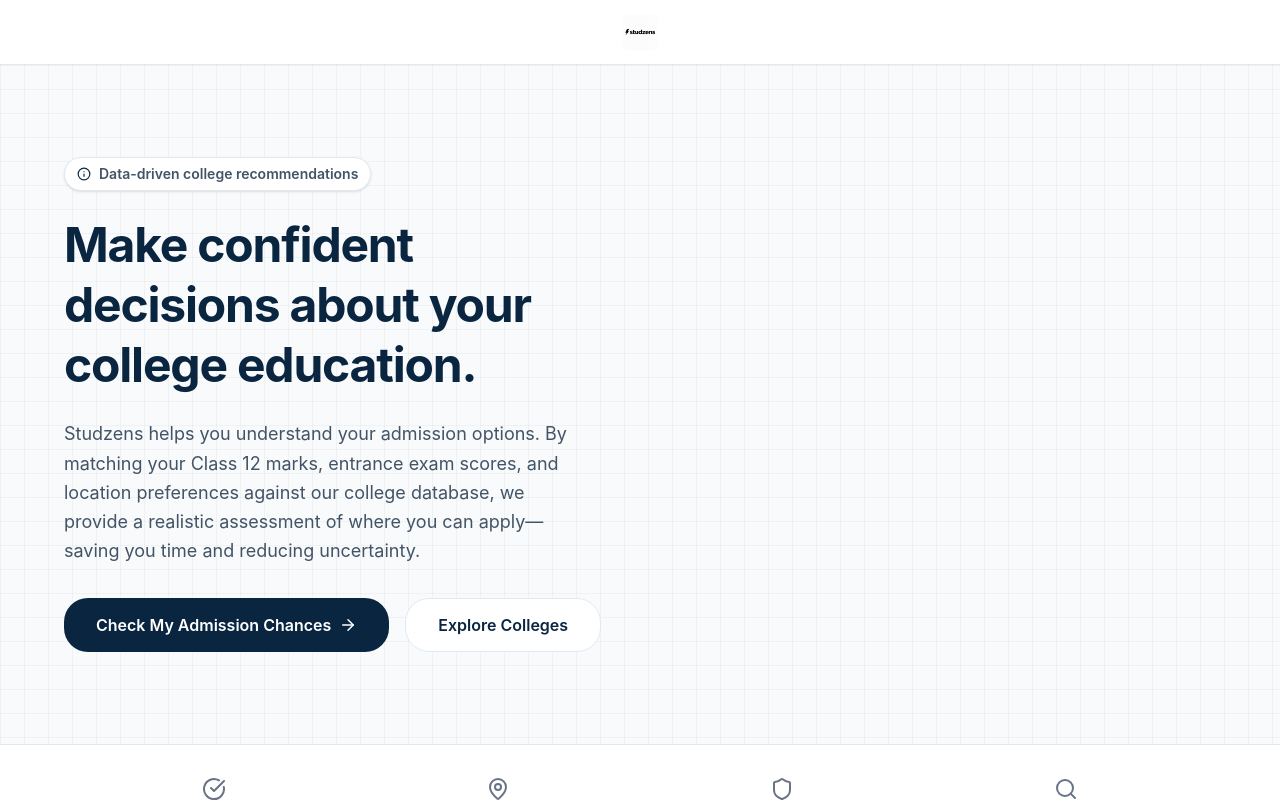
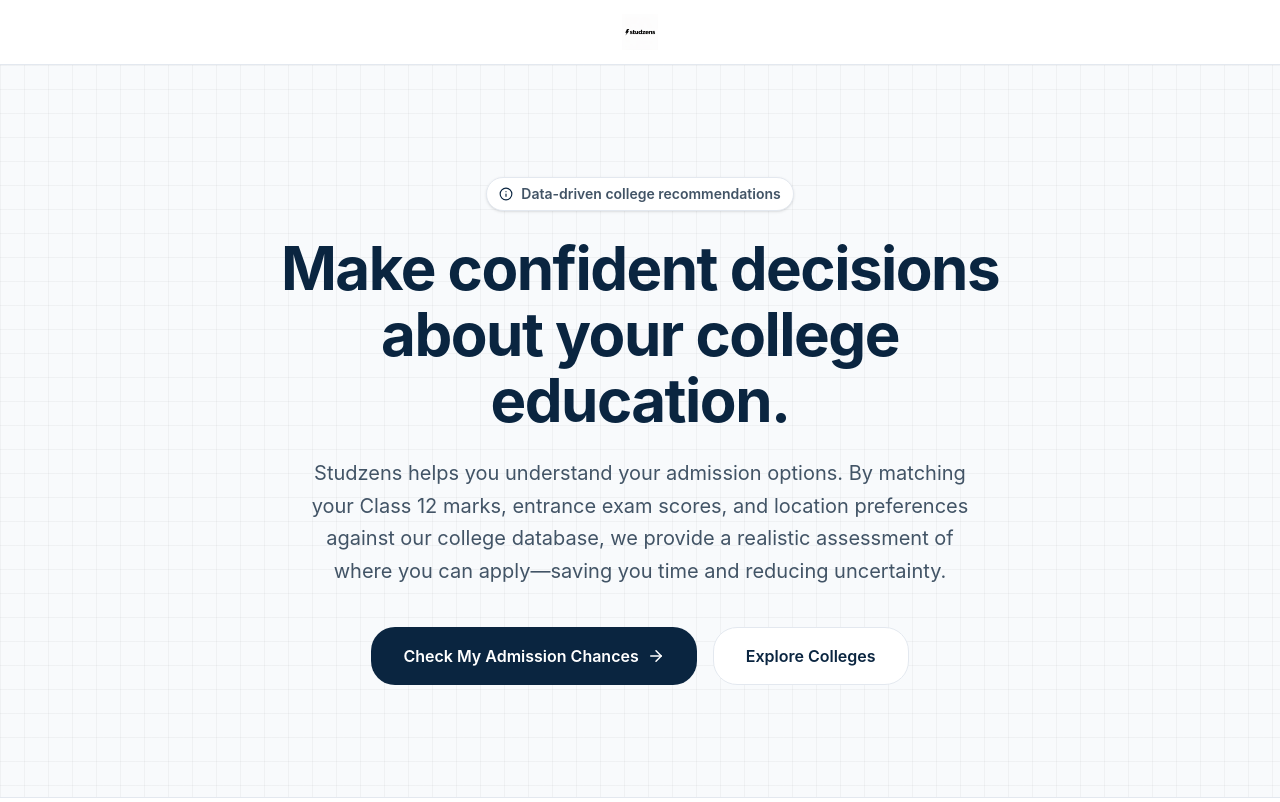
Before and after one commit to Aryan-del-07/studzens, a React (Vite) app in the folder frontend/: page / in a window 1280 px wide. Shown: the top 802 px of the page. Built offline with nearby package versions, Linux system fonts and the light colour scheme.

Commit message:
feat: center hero section content and remove recommendation categories card

```diff
--- a/frontend/src/pages/LandingPage.tsx
+++ b/frontend/src/pages/LandingPage.tsx
@@ -19,63 +19,26 @@
       <section className="relative min-h-[85vh] flex items-center overflow-hidden bg-slate-50 border-b border-[#E3E8EF]">
         <div className="absolute inset-0 bg-[linear-gradient(to_right,#80808012_1px,transparent_1px),linear-gradient(to_bottom,#80808012_1px,transparent_1px)] bg-[size:24px_24px]"></div>
 
-        <div className="relative z-10 max-w-7xl mx-auto px-6 lg:px-16 py-20 grid lg:grid-cols-2 gap-16 items-center">
-          {/* Left: Text */}
-          <div className="animate-slide-up">
+        <div className="relative z-10 max-w-4xl mx-auto px-6 lg:px-16 py-28 flex flex-col items-center text-center">
+          <div className="animate-slide-up flex flex-col items-center">
             <div className="inline-flex items-center gap-2 px-3 py-1.5 bg-white border border-[#E3E8EF] rounded-full text-[#425466] text-sm font-semibold mb-6 shadow-sm">
               <Info size={14} className="text-[#0A2540]" />
               Data-driven college recommendations
             </div>
-            <h1 className="text-4xl lg:text-5xl font-bold text-[#0A2540] leading-tight tracking-tight mb-6">
+            <h1 className="text-4xl lg:text-6xl font-bold text-[#0A2540] leading-[1.1] tracking-tight mb-6">
               Make confident decisions about your college education.
             </h1>
-            <p className="text-lg text-[#425466] leading-relaxed mb-8 max-w-lg">
+            <p className="text-lg md:text-xl text-[#425466] leading-relaxed mb-10 max-w-2xl">
               Studzens helps you understand your admission options. By matching your Class 12 marks, entrance exam scores, and location preferences against our college database, we provide a realistic assessment of where you can apply—saving you time and reducing uncertainty.
             </p>
 
-            <div className="flex flex-col sm:flex-row gap-4">
-              <button onClick={handleCTA} className="bg-[#0A2540] text-white font-semibold text-base px-8 py-3.5 rounded-xl hover:bg-slate-900 transition-colors flex items-center justify-center gap-2">
+            <div className="flex flex-col sm:flex-row gap-4 justify-center w-full sm:w-auto">
+              <button onClick={handleCTA} className="bg-[#0A2540] text-white font-semibold text-base px-8 py-4 rounded-xl hover:bg-slate-900 transition-colors flex items-center justify-center gap-2 w-full sm:w-auto">
                 Check My Admission Chances <ArrowRight size={18} />
               </button>
-              <Link to="/search" className="bg-white text-[#0A2540] border border-[#E3E8EF] font-semibold text-base px-8 py-3.5 rounded-xl hover:bg-slate-50 transition-colors flex items-center justify-center">
+              <Link to="/search" className="bg-white text-[#0A2540] border border-[#E3E8EF] font-semibold text-base px-8 py-4 rounded-xl hover:bg-slate-50 transition-colors flex items-center justify-center w-full sm:w-auto">
                 Explore Colleges
               </Link>
-            </div>
-          </div>
-
-          {/* Right: Floating card (visible on lg) */}
-          <div className="hidden lg:flex justify-center items-center animate-slide-up delay-200">
-            <div className="bg-white border border-[#E3E8EF] rounded-3xl shadow-xl p-8 max-w-sm w-full relative">
-              <div className="absolute top-0 right-0 p-4 opacity-10">
-                <Shield size={64} />
-              </div>
-              <div className="text-xs font-bold text-[#697386] uppercase tracking-wider mb-6">Recommendation Categories</div>
-
-              <div className="space-y-4">
-                <div className="flex items-start gap-4 pb-4 border-b border-[#E3E8EF]">
-                  <div className="w-2.5 h-2.5 rounded-full bg-blue-500 mt-1.5 shrink-0"></div>
-                  <div>
-                    <div className="font-bold text-[#0A2540] text-sm mb-0.5">Safe</div>
-                    <div className="text-xs text-[#697386] leading-relaxed">High likelihood of admission based on historical trends. Reliable options for your profile.</div>
-                  </div>
-                </div>
-
-                <div className="flex items-start gap-4 pb-4 border-b border-[#E3E8EF]">
-                  <div className="w-2.5 h-2.5 rounded-full bg-emerald-500 mt-1.5 shrink-0"></div>
-                  <div>
-                    <div className="font-bold text-[#0A2540] text-sm mb-0.5">Target</div>
-                    <div className="text-xs text-[#697386] leading-relaxed">Good alignment with your scores. These are competitive but highly realistic matches.</div>
-                  </div>
-                </div>
-
-                <div className="flex items-start gap-4">
-                  <div className="w-2.5 h-2.5 rounded-full bg-amber-500 mt-1.5 shrink-0"></div>
-                  <div>
-                    <div className="font-bold text-[#0A2540] text-sm mb-0.5">Reach</div>
-                    <div className="text-xs text-[#697386] leading-relaxed">Aspirational choices. Your profile is slightly below historical averages, requiring strong effort.</div>
-                  </div>
-                </div>
-              </div>
             </div>
           </div>
         </div>
```
